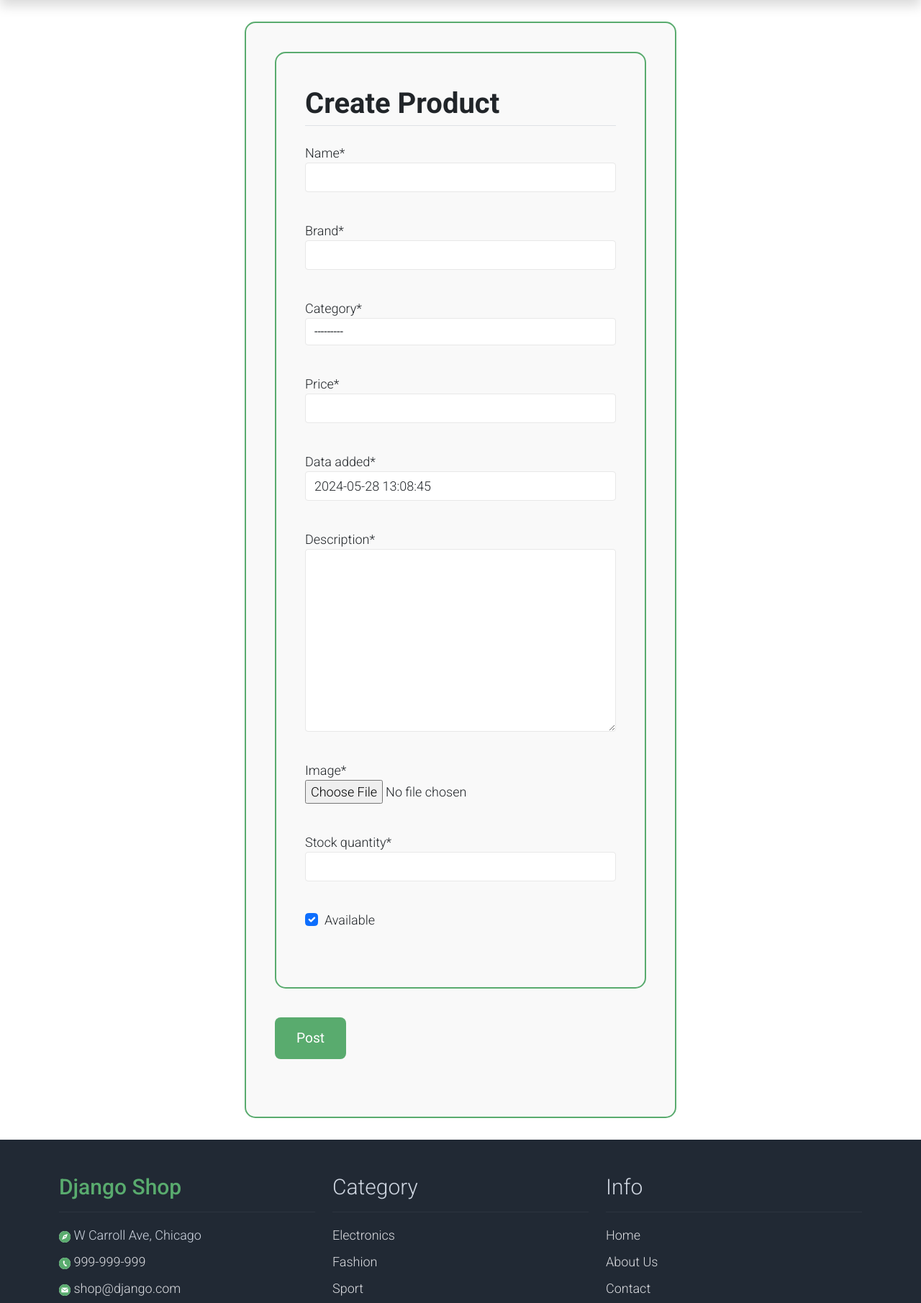
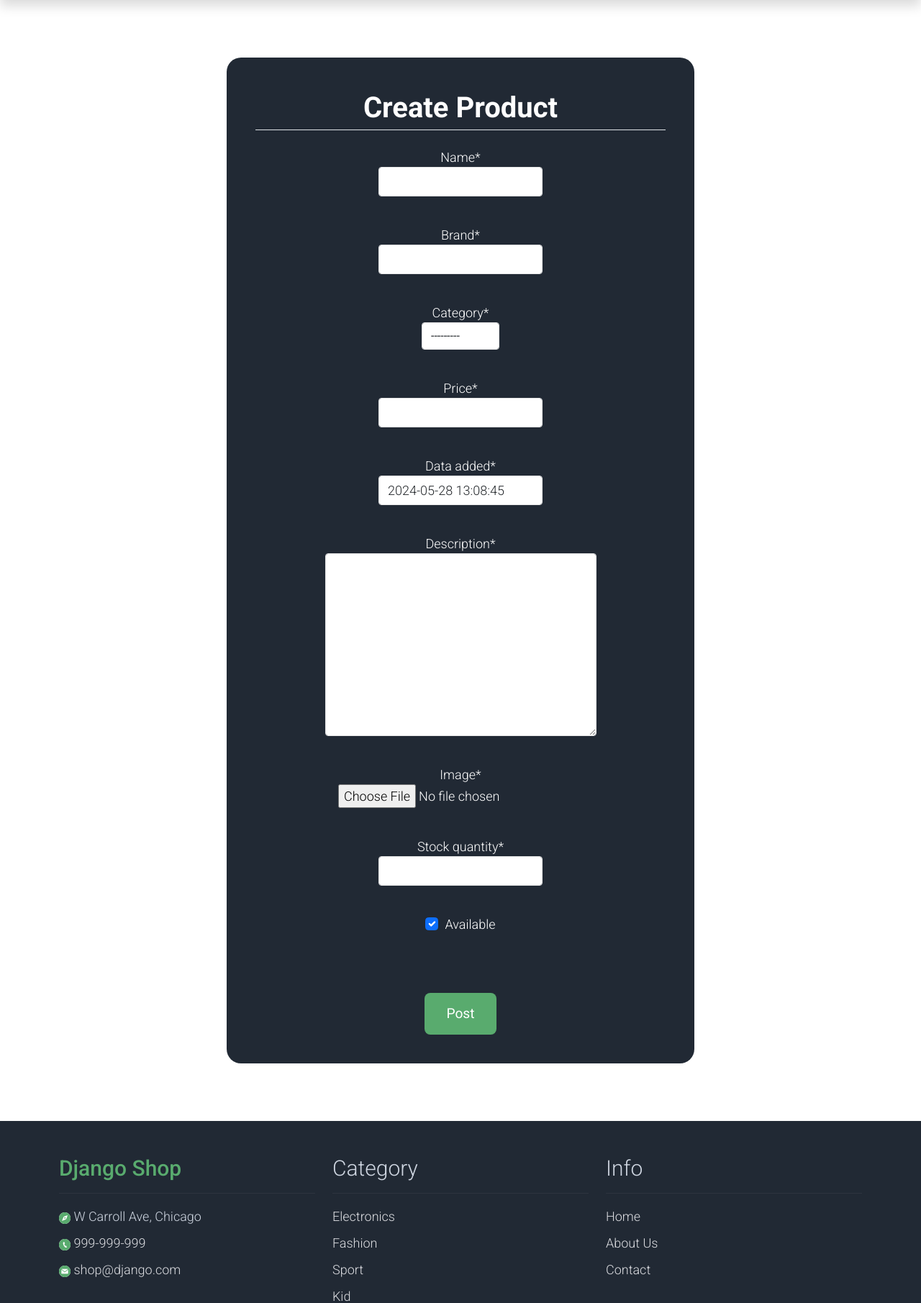
Before and after one commit to wiktoriamarszewska77/Django_shop, a Django app: page /add/product in a window 1280 px wide. Shown: the part 132-1943 px from the top of the page at 72% size. Run offline with Django 4.2, Linux system fonts and the light colour scheme; a user stored in the database is signed in; parts of the project's set-up code (start-up, migrations or seed data) failed here and were passed over; some libraries are stand-ins or nearby versions.

Commit message:
fix:Changes in the appearance of forms and add titles to pages.

```diff
--- a/shop/basket/templates/basket_summary.html
+++ b/shop/basket/templates/basket_summary.html
@@ -1,3 +1,4 @@
+<title>Basket - Django Shop</title>
 {% extends 'base.html' %}
 {% block content %}
 <section class="h-100 gradient-custom">
--- a/shop/order/templates/order.html
+++ b/shop/order/templates/order.html
@@ -8,7 +8,7 @@
       <div class="col-md-8">
         <div class="card mb-4">
           <div class="card-header py-3">
-            <h5 class="mb-0">Submit your order!</h5>
+            <h5 class="mb-0 text-center">Submit your order!</h5>
           </div>
           <div class="container">
           <div class="content-section">
--- a/shop/products/templates/about.html
+++ b/shop/products/templates/about.html
@@ -1,3 +1,4 @@
+<title>About - Django Shop</title>
 {% extends 'base.html' %}
 {% load static %}
 {% block content %}
--- a/shop/products/templates/add_product.html
+++ b/shop/products/templates/add_product.html
@@ -1,16 +1,22 @@
+<title>Create Product - Django Shop</title>
 {% extends 'base.html' %}
+{% load static %}
 {% load crispy_forms_tags %}
 {% block content %}
-    <div class="content-section">
-        <form method="POST" enctype="multipart/form-data">
-            {% csrf_token %}
-            <fieldset class="form-group">
-                <legend class="border-bottom mb-4">Create Product</legend>
+<div class="container-forms-data">
+	<div class="screen-product">
+		<div class="screen__content">
+            <form method="POST" enctype="multipart/form-data" style="color: #fff;">
+	  	        {% csrf_token %}
+		  <fieldset style="border: #212934;" class="form-group-report">
+			  <legend class="border-bottom mb-4 text-center">Create Product</legend>
                 {{ form|crispy }}
-            </fieldset>
-            <div class="form-group">
+          </fieldset>
+            <div class="form-group text-center">
                 <button class="btn btn-outline-info" type="submit">Post</button>
             </div>
-        </form>
+    </form>
+</div>
     </div>
+</div>
 {% endblock %}
--- a/shop/products/templates/brand.html
+++ b/shop/products/templates/brand.html
@@ -1,3 +1,4 @@
+<title>Brand - Django Shop</title>
 {% extends 'base.html' %}
 {% block content %}
 <div class="container py-5">
--- a/shop/products/templates/category.html
+++ b/shop/products/templates/category.html
@@ -1,3 +1,4 @@
+<title>Category - Django Shop</title>
 {% extends 'base.html' %}
 {% block content %}
 <div class="container py-5">
--- a/shop/products/templates/contact.html
+++ b/shop/products/templates/contact.html
@@ -1,3 +1,4 @@
+<title>Contact - Django Shop</title>
 {% extends 'base.html' %}
 {% load static %}
 {% block content %}
--- a/shop/products/templates/products_list.html
+++ b/shop/products/templates/products_list.html
@@ -1,7 +1,7 @@
+<title>Products - Django Shop</title>
 {% extends 'base.html' %}
 {% load static %}
 {% block content %}
-<!-- Start Content -->
 <div class="container py-5">
     <div class="row">
         <div class="col-lg-3">
@@ -98,7 +98,6 @@
 </div>
 </div>
 
-<!-- End Content -->
 <div class="row">
     <ul class="pagination pagination-lg justify-content-end">
         {% if page_obj.has_previous %}
--- a/shop/reports/templates/reports.html
+++ b/shop/reports/templates/reports.html
@@ -1,3 +1,4 @@
+<title>Reports - Django Shop</title>
 {% extends 'base.html' %}
 {% load static %}
 {% block content %}
--- a/shop/users/static/style.css
+++ b/shop/users/static/style.css
@@ -93,7 +93,7 @@ a:hover {
 	width: 500px;
 	border-radius: 20px;
 }
-.screen-register {
+.screen-forms {
 	background: #212934;
 	position: relative;
 	height: 950px;
@@ -106,3 +106,32 @@ a:hover {
 	position: relative;
 	height: 100%;
 }
+.form-group-report {
+    display: flex;
+    flex-direction: column;
+    justify-content: center;
+    align-items: center;
+    text-align: center;
+}
+.screen-review {
+	background: #212934;
+	position: relative;
+	height: 700px;
+	width: 650px;
+	border-radius: 20px;
+}
+
+.screen-product {
+	background: #212934;
+	position: relative;
+	width: 650px;
+	border-radius: 20px;
+}
+
+.screen-delete {
+	background: #212934;
+	position: relative;
+	height: 750px;
+	width: 650px;
+	border-radius: 20px;
+}
--- a/shop/users/templates/register.html
+++ b/shop/users/templates/register.html
@@ -4,7 +4,7 @@
 {% load crispy_forms_tags %}
 {% block content %}
 <div class="container-forms-data">
-	<div class="screen-register">
+	<div class="screen-forms">
 		<div class="screen__content">
 			<form method="POST" style="color: #fff">
 	  	{% csrf_token %}
```
Also changed, not shown: shop/payment/templates/payment.html (+0 -10 lines), shop/products/templates/delete_product.html (+16 -10 lines), shop/reports/templates/new_report.html (+13 -9 lines), shop/review/templates/add_review.html (+14 -8 lines), shop/review/templates/delete_review.html (+30 -10 lines), shop/users/templates/profile.html (+17 -10 lines).
